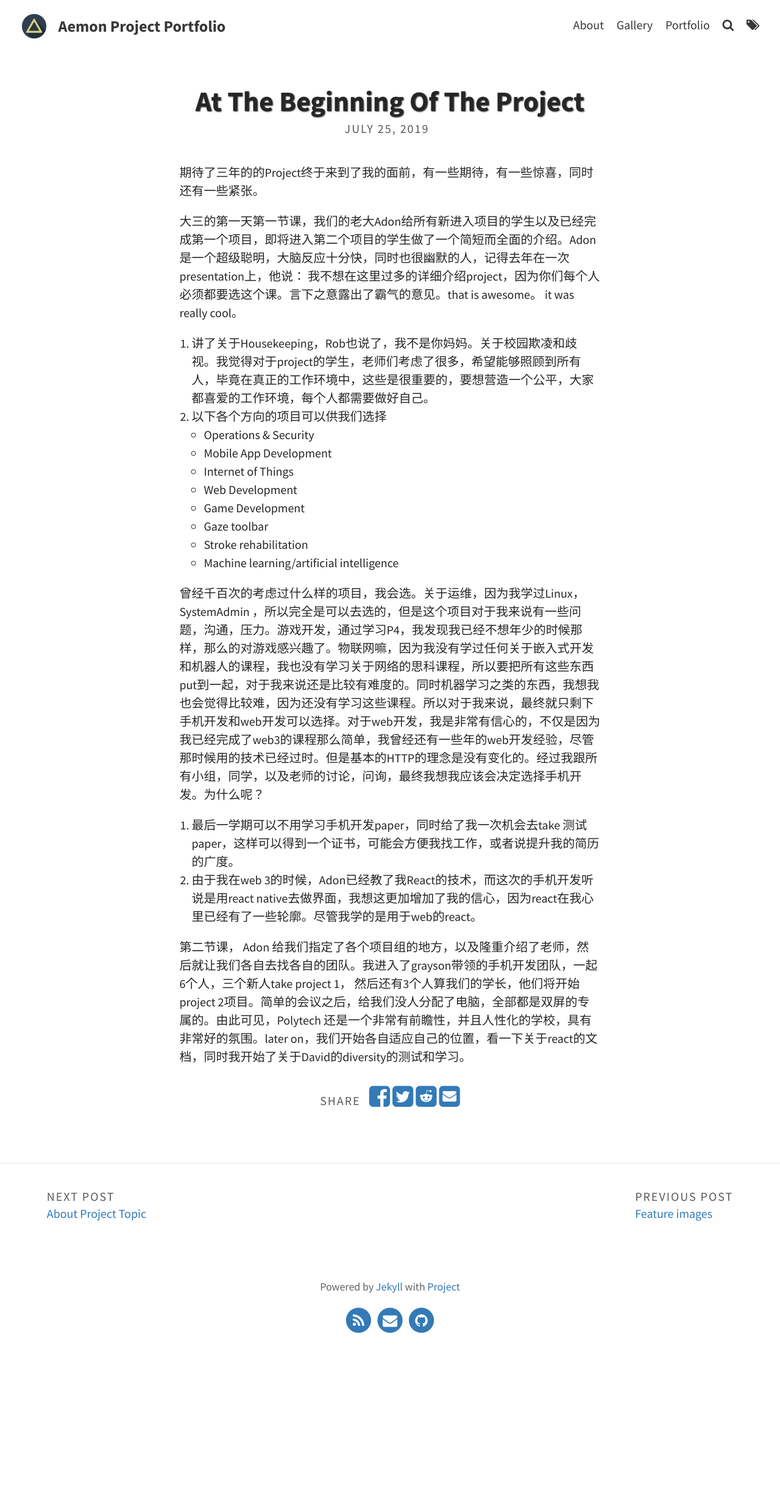
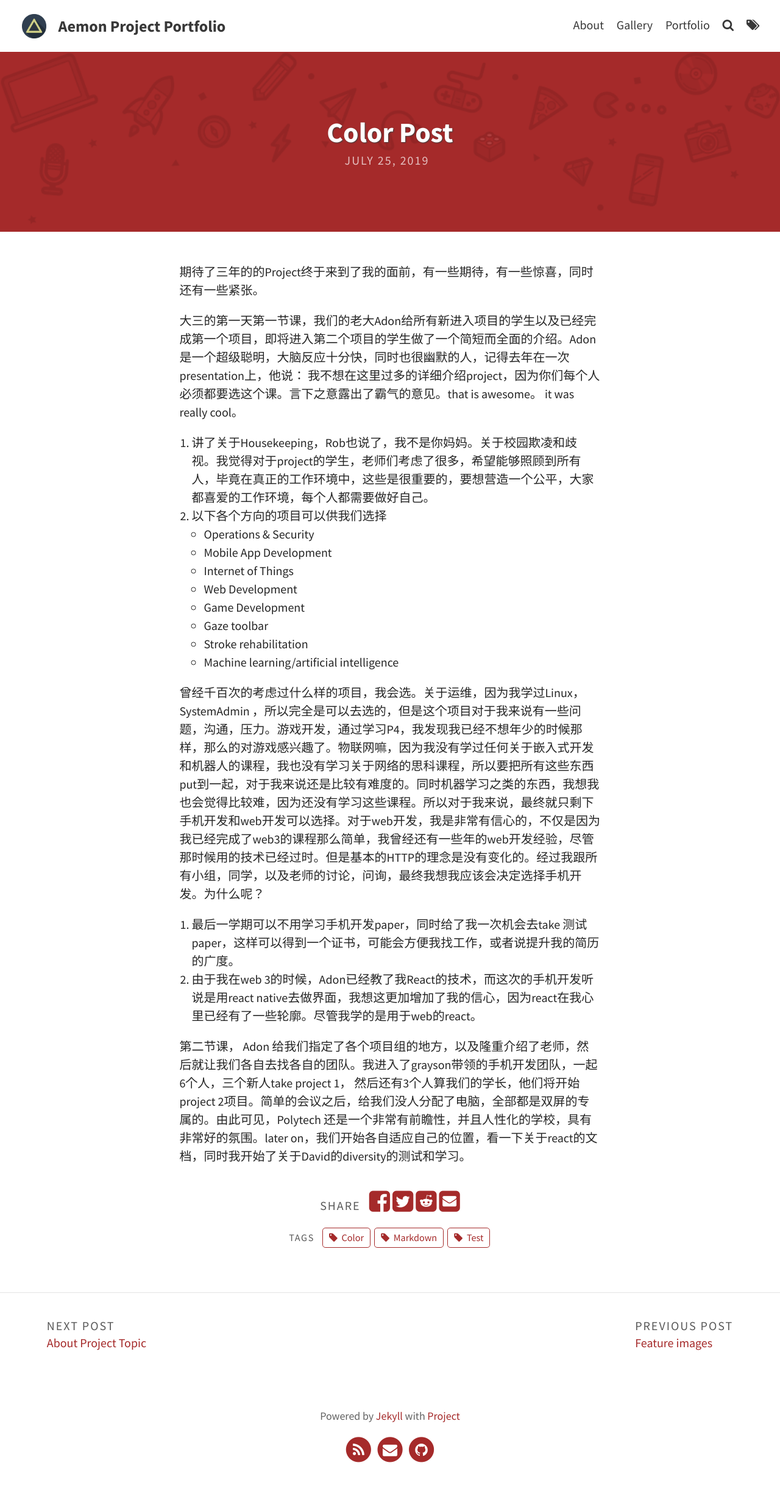
Before and after one commit to aemooooon/Project-Portfolio, a Jekyll site: the page built from _posts/2019-07-25-at-the-beginning-of-the-project.md, in a window 1280 px wide. Shown: the whole page at 61% size. Built offline with Jekyll 4.4.1, drawn with Linux system fonts in a browser that asks for light colours; our own code applies the rules of GitHub Pages for plain Markdown files; before the commit the page ends 2241 px from its top, so only the background shows below that.

Commit message:
Update 2019-07-25-at-the-beginning-of-the-project.md

```diff
--- a/_posts/2019-07-25-at-the-beginning-of-the-project.md
+++ b/_posts/2019-07-25-at-the-beginning-of-the-project.md
@@ -1,3 +1,10 @@
+---
+layout: post
+title: Color Post
+tags: [Test, Color, Markdown]
+color: brown
+---
+
 期待了三年的的Project终于来到了我的面前，有一些期待，有一些惊喜，同时还有一些紧张。
 
 大三的第一天第一节课，我们的老大Adon给所有新进入项目的学生以及已经完成第一个项目，即将进入第二个项目的学生做了一个简短而全面的介绍。Adon 是一个超级聪明，大脑反应十分快，同时也很幽默的人，记得去年在一次presentation上，他说： 我不想在这里过多的详细介绍project，因为你们每个人必须都要选这个课。言下之意露出了霸气的意见。that is awesome。 it was really cool。
```
